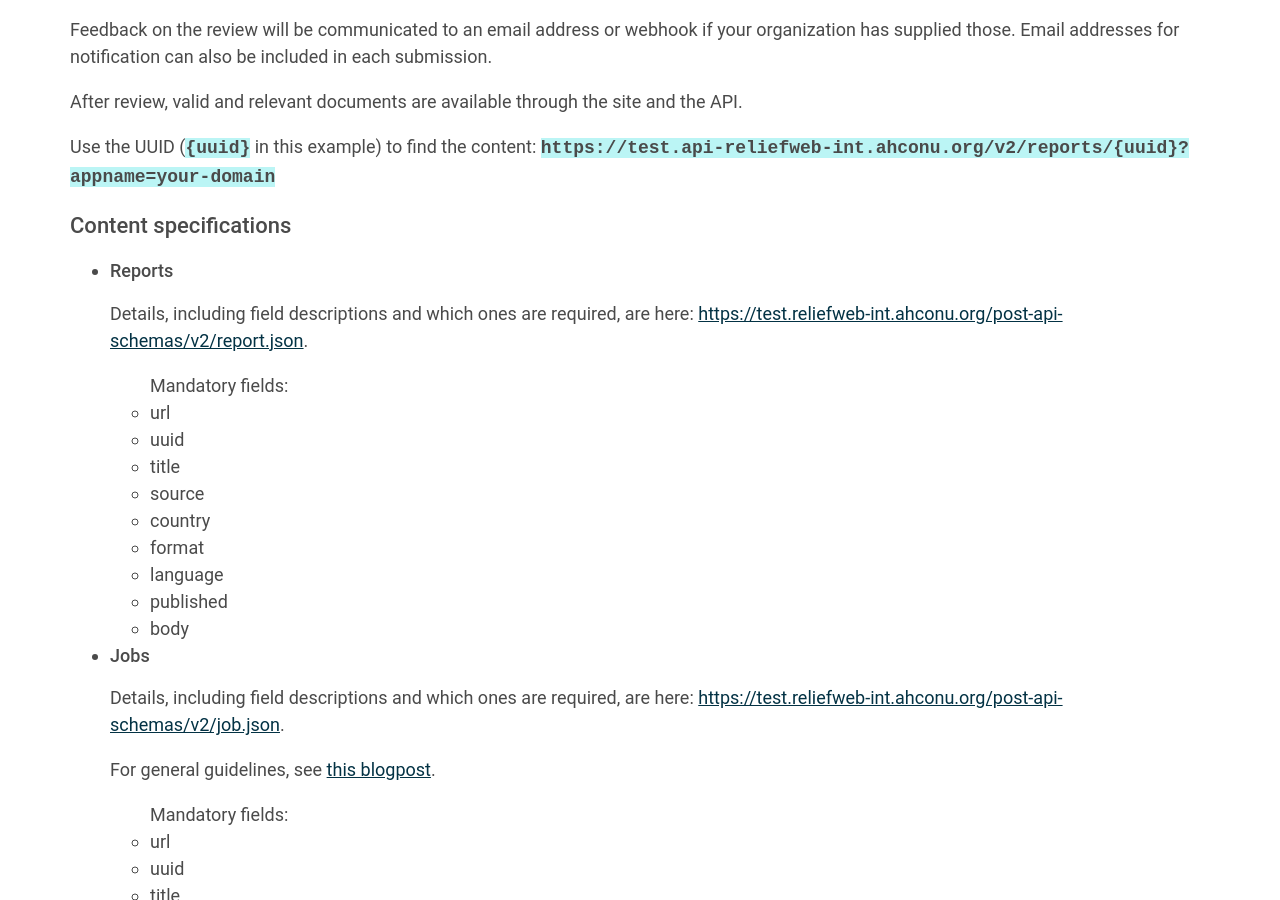
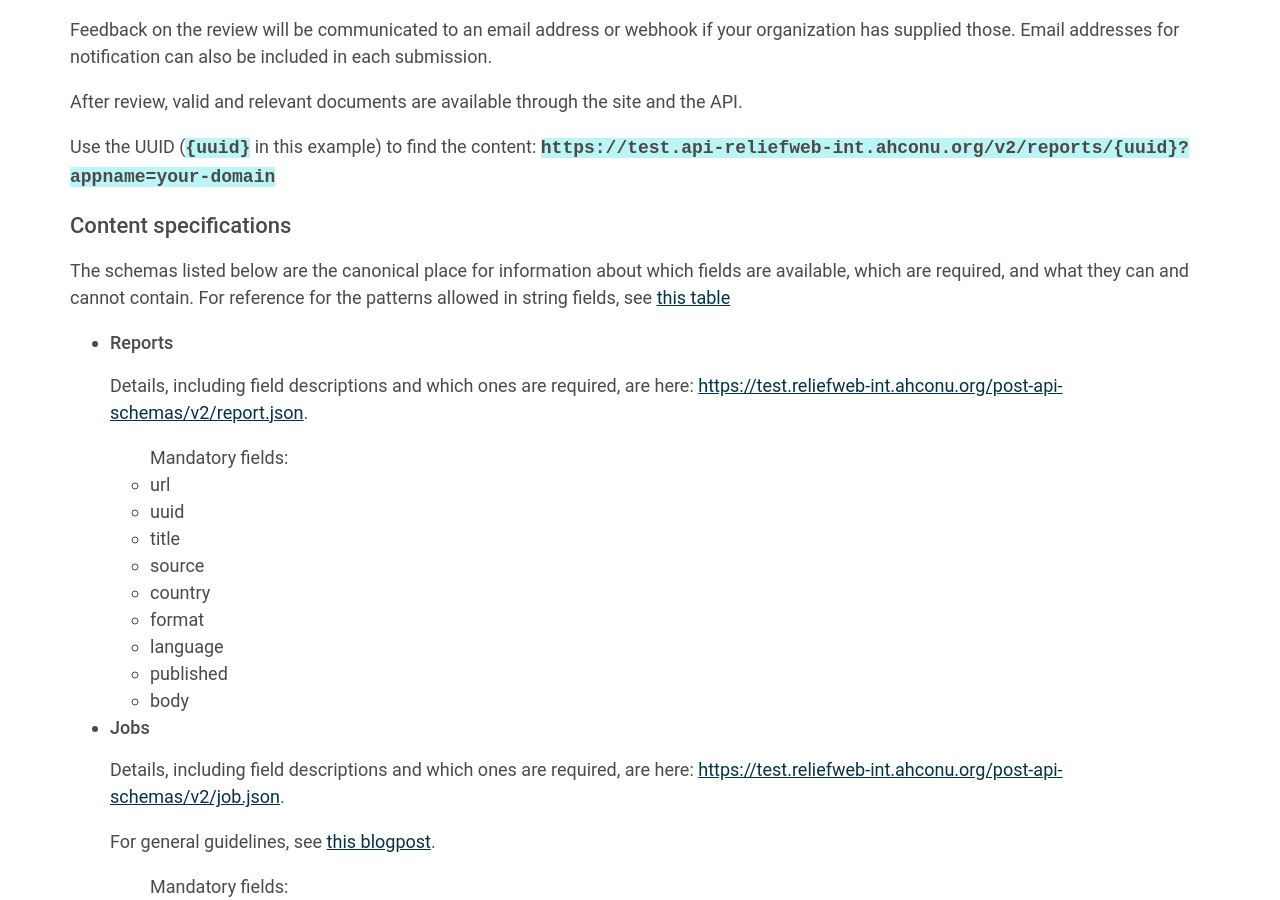
Before and after one commit to UN-OCHA/rwint-api-doc, a Jekyll site: the page built from publishing.html, in a window 1280 px wide and 900 px high, scrolled down 2346 px. Built offline with Jekyll 4.4.1, drawn with Linux system fonts in a browser that asks for light colours.

Commit message:
docs: include table for unicode values
Refs: RW-1130

```diff
--- a/publishing.html
+++ b/publishing.html
@@ -91,6 +91,8 @@ For example, reports require information about the country, the language it's pu
 
 <h4 id="content-specifications">Content specifications</h4>
 
+<p>The schemas listed below are the canonical place for information about which fields are available, which are required, and what they can and cannot contain. For reference for the patterns allowed in string fields, see <a href="https://www.unicode.org/reports/tr44/#GC_Values_Table">this table</a></p>
+
 <ul>
   <li>
     <h5 id="reports">Reports</h5>
```
